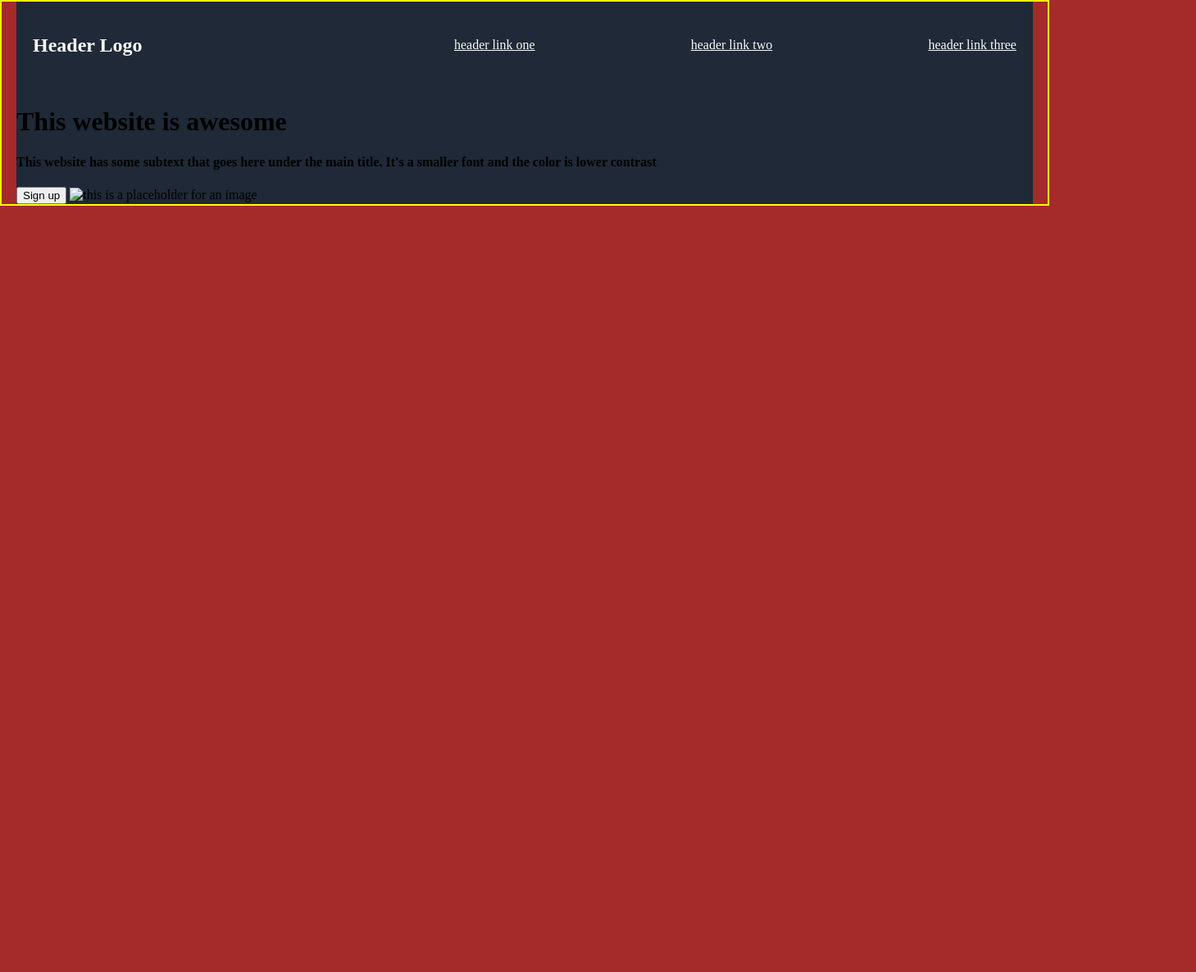
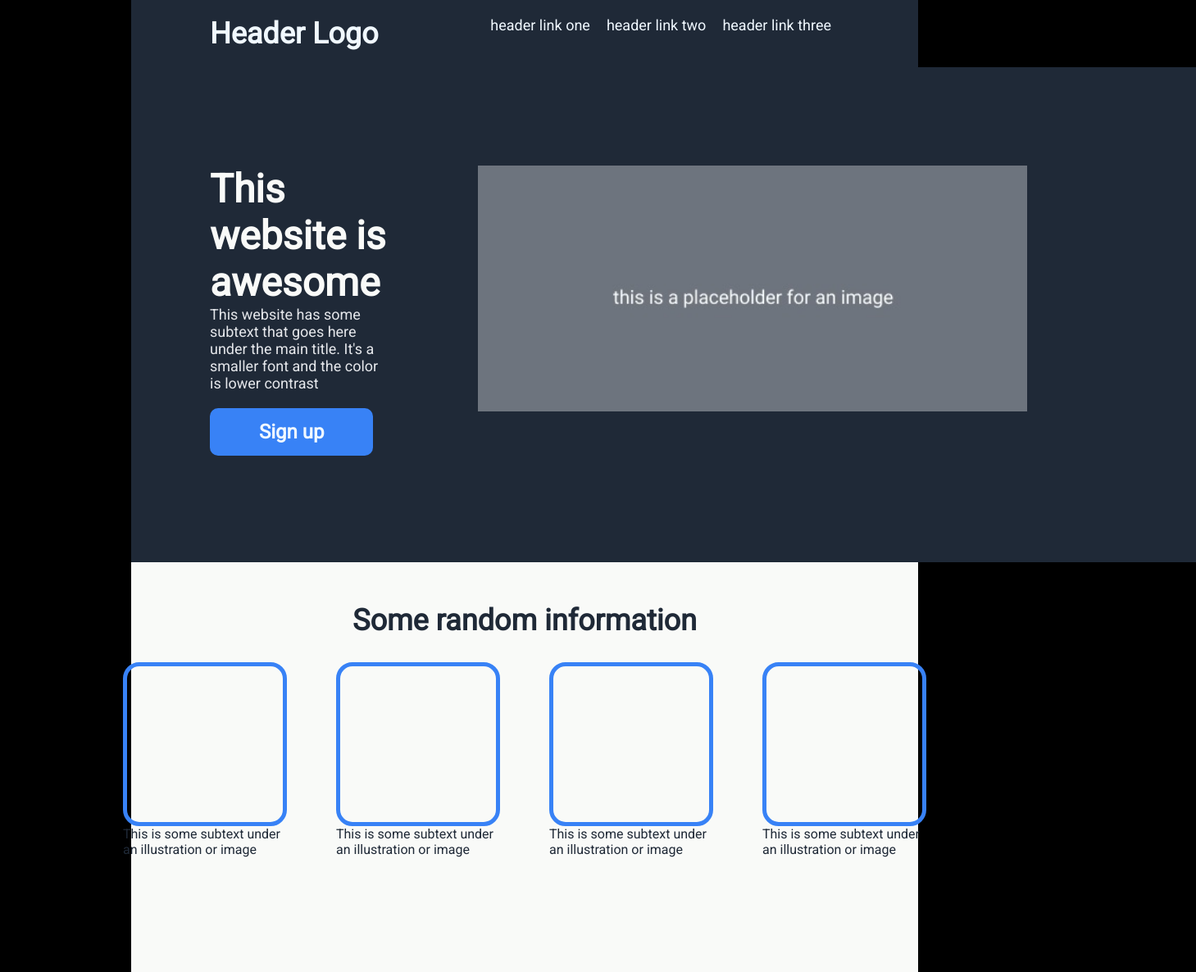
Before and after one commit to Ovis7/first-site, a plain HTML site: page index.html in a window 1280 px wide. Shown: the top 1186 px of the page at 82% size, 1459 px wide, since content can reach past the window. Before the commit the page ends 800 px from the top, so only its background shows below. Drawn offline with Linux system fonts and the light colour scheme.

Commit message:
Many elements added to site

```diff
--- a/index.html
+++ b/index.html
@@ -5,23 +5,76 @@
     <meta http-equiv="X-UA-Compatible" content="IE=edge">
     <meta name="viewport" content="width=device-width, initial-scale=1.0">
     <link rel="stylesheet" href="style.css">
+    <link href="https://fonts.googleapis.com/css2?family=Roboto&display=swap" rel="stylesheet">
     <title>Document</title>
 </head>
 <body>
+<div class="main">
+    <div class="logo-top">
+            <h2 class="logo">Header Logo</h2>
+                 <ul class="btn-top">
+                    <li><a href="#">header link one</a></li>
+                    <li><a href="#">header link two</a></li>
+                    <li><a href="#">header link three</a></li>
+                 </ul>
+     </div>
+
+
     <div class="center">
-        <div class="header"><h2 class="logo">Header Logo</h2>
-            <div class="butons"></div>
-            <a class="btn-top" href="#">header link one</a>
-            <a class="btn-top" href="#">header link two</a>
-            <a class="btn-top" href="#">header link three</a>
+       <div class="center-left">
+            <div class="main-text">This website is awesome</div>
+            <div class="secondary-text">This website has some subtext that goes here under the main title. It's a smaller font and the color is lower contrast</div>
+            <button type="button">Sign up</button>
+
+       </div>
+
+        <div class="center-right">
+            <img src="placejolder.jpg" alt="this is an image">
         </div>
-        <div class="main">
-            <h1>This website is awesome</h1>
-            <h4>This website has some subtext that goes here under the main title. It's a smaller font and the color is lower contrast</h4>
-            <button href="#">Sign up</button>
-        <img src="#" alt="this is a placeholder for an image">
+
     </div>
+
+
+    <div class="information">
+        <h2>Some random information</h2>
+        <div class="boxes">
+            <div class="box1big">
+                <div class="box1"></div>
+                <div class="box1text">This is some subtext under an illustration or image</div>
+            </div>
+            <div class="box2big">
+                <div class="box2"></div>
+                <div class="box2text">This is some subtext under an illustration or image</div>
+            </div>
+            <div class="box3big">
+                <div class="box3"></div>
+                <div class="box3text">This is some subtext under an illustration or image</div>
+            </div>
+            <div class="box4big">
+                <div class="box4"></div>
+                <div class="box4text">This is some subtext under an illustration or image</div>
+            </div>
+        </div>
     </div>
+
+    <div class="quote">
+        <div class="quote-text">This is an inspiring quote, or a testimonial from a customer. Maybe it's just filling up space, or maybe people will actually read it. Who knows? All I know is that it looks nice.</div>
+        <div class="quote-autor">-Thor, God of Thunder</div>
+    </div>
+
+    <div class="sign-up">
+        <div class="blue-box">
+            <div class="blue-text">Call to action! It's time!<span>Sign up for our product by clicking that button right over there!</span></div>
+            <button class="blue-btn">Sign up</button>
+        </div>
+    </div>
+
+
+
+
+</div>
+
+
 
 </body>
 </html>
--- a/style.css
+++ b/style.css
@@ -1,36 +1,267 @@
+*{
+    padding: 0;
+    margin: 0;
+    font-family: 'Roboto', sans-serif;
+    box-sizing: border-box;
+    color: aliceblue;
+}
+
 body{
+    background-color: black;
     display: flex;
-    background-color: brown;
-    margin: 0;
-    justify-content: center;
-    border: 2px solid yellow;
+    flex-wrap: wrap;
+    align-items: center;
+    justify-content: space-around;
+
+}
+
+
+.main{
+    display: flex;
+    flex-wrap: wrap;
+    justify-content: space-between;
+    align-items: center;
+    max-width: 75%;
+}
+
+.logo-top{
+    background-color: #1F2937;
+    display: flex;
+    justify-content: space-between;
+    color: #F9FAF8;
+    font-size: 24px;
+    padding-top: 20px;
+    padding-bottom: 20px;
+    padding-left: 10%;
+    padding-right: 10%;
+    width: 100%;
+}
+
+.btn-top{
+    display: flex;
+    font-size: 18px;
+    color: #E5E7EB;
+}
+
+ul{
+    list-style-type: none;
+}
+
+a{
+    text-decoration: none;
+    padding: 10px;
 }
 
 .center{
-    background-color: #1f2937;
+    display: flex;
+    justify-content: center;
+    background-color: #1F2937;
+    padding-top: 120px;
+    padding-bottom: 130px;
+    padding-left: 10%;
+    padding-right: 10%;
 }
 
-.header{
+.center-left{
+    display: flex;
+    flex-direction: column;
+    justify-content: space-around;
+    align-items: flex-start;
+    width: 35%;
 
+}
+
+.main-text{
+    font-size: 48px;
+    font-weight: 800;
+    color: #F9FAF8;
+}
+
+.secondary-text{
+    font-size: 18px;
+    color: #E5E7EB;
+}
+
+button{
+    background-color: #3882F6;
+    padding: 15px 60px;
+    font-size: 24px;
+    font-weight: bold;
+    border-radius: 10px;
+    border: none;
+    margin-top: 20px;
+}
+
+.center-right{
     display: flex;
+    height: 300px;
+    width: 900px;
+    padding-left: 10%;
+    padding-right: 10%;
+}
+
+.information{
+    display: flex;
+    flex-direction: column;
+    justify-content: center;
     align-items: center;
-    justify-content: space-between;
-    padding: 20px;
-    width: 1200px;
+    background-color: #F9FAF8;
+    min-width: 100%;
+    padding: 50px;
 }
-.logo {
-    color: #f9faf8;
+
+.information h2{
+    color: #1F2937;
+    font-size: 36px;
+    font-weight: 800;
+}
+
+.information .boxes{
+    display: flex;
+
 }
 
 
-.btn-top{
-    color: #f9faf8;
+.box1big{
+    display: flex;
+    flex-direction: column;
+    height: 300px;
+    width: 200px;
+    margin: 30px;
+
 }
 
-.h1{
-    align-self: center;
+
+.box1big .box1 {
+    height: 200px;
+    width: 200px;
+    border: solid 5px #3882F6;
+    border-radius: 20px;
 }
 
-.main{
-    align-self: flex-start;
+.box1big .box1text{
+    color: #1F2937;
 }
+
+.box2big{
+    display: flex;
+    flex-direction: column;
+    height: 300px;
+    width: 200px;
+    margin: 30px;
+
+}
+
+.box2big .box2 {
+    height: 200px;
+    width: 200px;
+    border: solid 5px #3882F6;
+    border-radius: 20px;
+}
+
+.box2big .box2text{
+    color: #1F2937;
+}
+
+.box3big{
+    display: flex;
+    flex-direction: column;
+    height: 300px;
+    width: 200px;
+    margin: 30px;
+
+}
+
+.box3big .box3 {
+    height: 200px;
+    width: 200px;
+    border: solid 5px #3882F6;
+    border-radius: 20px;
+}
+
+.box3big .box3text{
+    color: #1F2937;
+}
+
+.box4big{
+    display: flex;
+    flex-direction: column;
+    height: 300px;
+    width: 200px;
+    margin: 30px;
+
+}
+
+.box4big .box4 {
+    height: 200px;
+    width: 200px;
+    border: solid 5px #3882F6;
+    border-radius: 20px;
+}
+
+
+.box4big .box4text{
+    color: #1F2937;
+}
+
+
+.quote{
+    display: flex;
+    flex-direction: column;
+    justify-content: center;
+    align-items: flex-end;
+    background-color: #E5E7EB;
+    width: 100%;
+    padding-left: 150px;
+    padding-bottom: 100px;
+
+}
+
+.quote-text{
+    font-size: 36px;
+    color: #1F2937;
+    font-style: italic;
+    padding-left: 200px;
+    padding-right: 250px;
+    padding-top: 100px;
+}
+
+.quote-autor{
+    font-size: 28px;
+    color: #1F2937;
+    padding-right: 250px ;
+    font-weight: bold;
+}
+
+.sign-up{
+    display: flex;
+    justify-content: space-around;
+    align-items: center;
+    background-color: #F9FAF8;
+    min-width: 100%;
+    padding: 50px;
+}
+
+.sign-up .blue-box{
+    display: flex;
+    justify-content: space-around;
+    align-items: center;
+    height: 150px;
+    width: 1000px;
+    background-color: #3882F6;
+    border-radius: 10px;
+}
+
+.blue-text{
+    flex: 2;
+    font-size: 24px ;
+    font-weight: bold;
+    color: #E5E7EB;
+}
+
+.blue-box .blue-btn{
+    padding: 20px;
+    height: 20px;
+    background-color: #3882F6;
+    border: 3px solid #E5E7EB;
+}
```
Also changed, not shown: placejolder.jpg (added).
